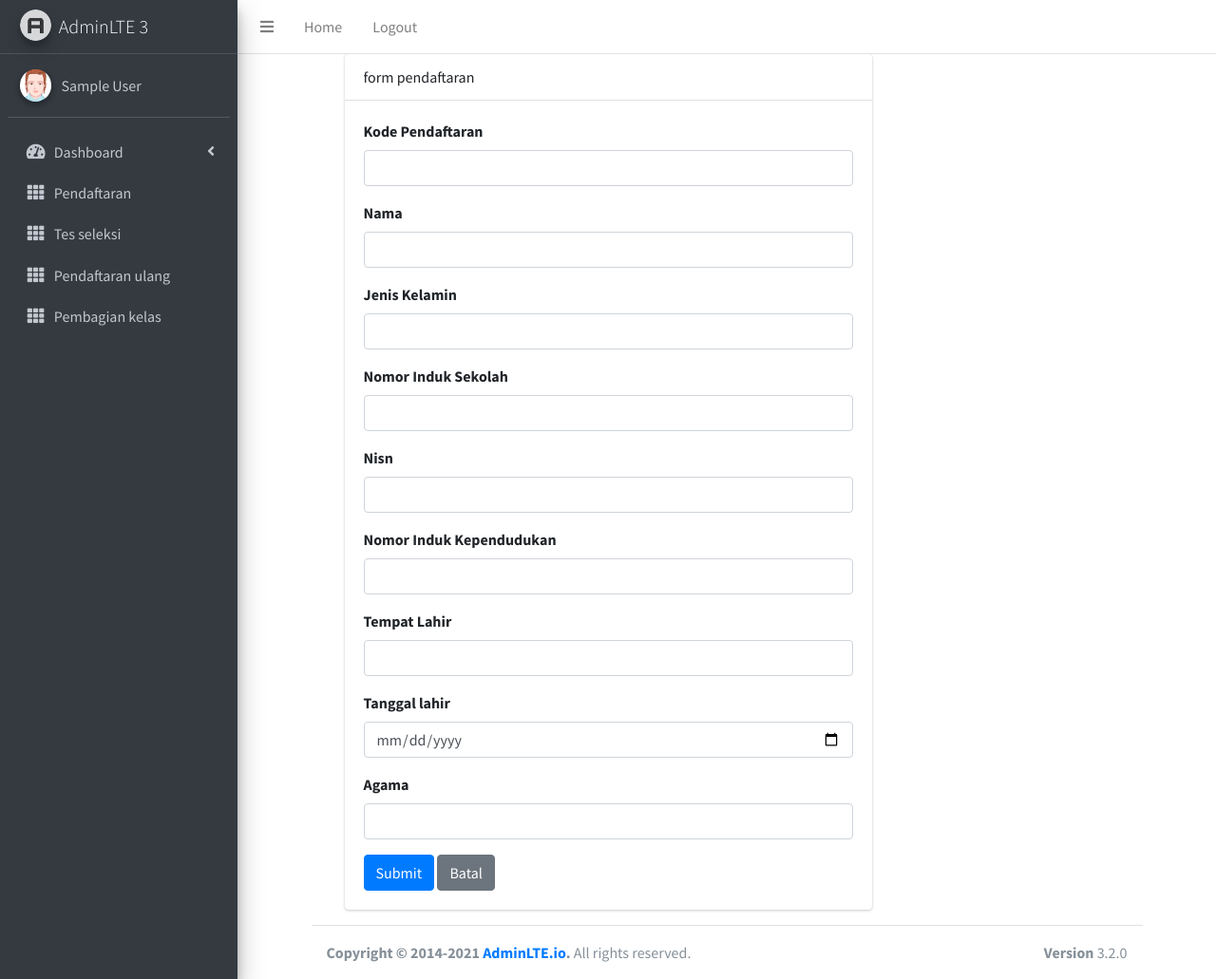
After one commit to novfrr/smk3, a PHP site: page /tambahsiswa.php in a window 1280 px wide. The commit adds this page. Shown: the whole page at 95% size. Run offline with PHP 8.4, Linux system fonts and the light colour scheme; the visitor is signed in with stand-in values (Sample User, id 1); some libraries are stand-ins or nearby versions.

Commit message:
tambahan pendaftaran

```diff
--- a/sidebar.php
+++ b/sidebar.php
@@ -54,7 +54,7 @@
             </ul>
           </li>
           <li class="nav-item">
-            <a href="../widgets.html" class="nav-link">
+            <a href="pendaftaran.php" class="nav-link">
               <i class="nav-icon fas fa-th"></i>
               <p>
                 Pendaftaran
--- /dev/null
+++ b/tambahsiswa.php
@@ -0,0 +1,122 @@
+<?php
+include_once ("cek_login.php")
+?>
+<!DOCTYPE html>
+<html lang="en">
+<head>
+  <meta charset="utf-8">
+  <meta name="viewport" content="width=device-width, initial-scale=1">
+  <title>AdminLTE 3 | Blank Page</title>
+
+  <!-- Google Font: Source Sans Pro -->
+  <link rel="stylesheet" href="https://fonts.googleapis.com/css?family=Source+Sans+Pro:300,400,400i,700&display=fallback">
+  <!-- Font Awesome -->
+  <link rel="stylesheet" href="plugins/fontawesome-free/css/all.min.css">
+  <!-- DataTables -->
+  <link rel="stylesheet" href="plugins/datatables-bs4/css/dataTables.bootstrap4.min.css">
+  <link rel="stylesheet" href="plugins/datatables-responsive/css/responsive.bootstrap4.min.css">
+  <link rel="stylesheet" href="plugins/datatables-buttons/css/buttons.bootstrap4.min.css">
+  <!-- Theme style -->
+  <link rel="stylesheet" href="dist/css/adminlte.min.css">
+</head>
+<body class="hold-transition sidebar-mini">
+<!-- Site wrapper -->
+<div class="wrapper">
+  <!-- navbar -->
+  <?php include_once('navbar.php') ?>
+
+  <!-- Sidebar -->
+  <?php include_once('sidebar.php') ?>
+
+
+  <div class="container">
+    <div class="row">
+        <div class="col-md-6 m-auto mt-3">
+        <div class="card">
+  <div class="card-header">
+    form pendaftaran
+  </div>
+  <div class="card-body">
+        <form action="proses_form.php" method="POST" >
+
+
+        <div class="mb-3">
+            <label for="kd_pendaftaran" class="form-label">Kode Pendaftaran</label>
+            <input type="kd_pendaftaran" name="kd_pendaftaran" class="form-control" id="kd_pendaftaran" aria-describedby="kd_pendaftaran">
+            <div id="kd_pendaftaran" class="form-text"></div>
+        </div>
+
+
+        <div class="mb-3">
+            <label for="nama" class="form-label">Nama</label>
+            <input type="nama" name="nama" class="form-control" id="nama" aria-describedby="nama">
+            <div id="nama" class="form-text"></div>
+        </div>
+
+        <div class="mb-3">
+            <label for="jk" class="form-label">Jenis Kelamin</label>
+            <input type="jk" name="jk" class="form-control" id="jk" aria-describedby="jk">
+            <div id="jk" class="form-text"></div>
+        </div>
+
+        <div class="mb-3">
+            <label for="noinduksekolah" class="form-label">Nomor Induk Sekolah</label>
+            <input type="noinduksekolah" name="noinduksekolah" class="form-control" id="noinduksekolah" aria-describedby="noinduksekolah">
+            <div id="noinduksekolah" class="form-text"></div>
+        </div>
+
+        <div class="mb-3">
+            <label for="nisn" class="form-label">Nisn</label>
+            <input type="nisn" name="nisn" class="form-control" id="nisn" aria-describedby="emailHelp">
+        </div>
+
+        <div class="mb-3">
+            <label for="noindukkependudukan" class="form-label">Nomor Induk Kependudukan</label>
+            <input type="noindukkependudukan" name="noindukkependudukan" class="form-control" id="noindukkependudukan" aria-describedby="emailHelp">
+        </div>
+
+        <div class="mb-3">
+            <label for="tempatlahir" class="form-label">Tempat Lahir</label>
+            <input type="tempatlahir" name="tempatlahir" class="form-control" id="tempatlahir" aria-describedby="emailHelp">
+        </div>
+
+        <div class="mb-3">
+            <label for="tanggal" class="form-label">Tanggal lahir</label>
+            <input type="date" name="tanggal" class="form-control" id="Tanggal" aria-describedby="tanggalHelp">
+            <div id="tanggalHelp" class="form-text"></div>
+        </div>
+
+        <div class="mb-3">
+            <label for="agama" class="form-label">Agama</label>
+            <input type="agama" name="agama" class="form-control" id="agama" aria-describedby="emailHelp">
+        </div>
+
+
+
+        <button type="submit" class="btn btn-primary">Submit</button>
+        <a class="btn btn-secondary" href = "index.php"> Batal </a>
+        </form>
+        </div>
+</div>
+    </div>
+</div>
+
+<?php include_once('footer.php')?>
+
+<!-- Control Sidebar -->
+<aside class="control-sidebar control-sidebar-dark">
+  <!-- Control sidebar content goes here -->
+</aside>
+<!-- /.control-sidebar -->
+</div>
+<!-- ./wrapper -->
+
+<!-- jQuery -->
+<script src="plugins/jquery/jquery.min.js"></script>
+<!-- Bootstrap 4 -->
+<script src="plugins/bootstrap/js/bootstrap.bundle.min.js"></script>
+<!-- AdminLTE App -->
+<script src="dist/js/adminlte.min.js"></script>
+
+</body>
+</html>
```
Also changed, not shown: pendaftaran.php (+17 -13 lines).
